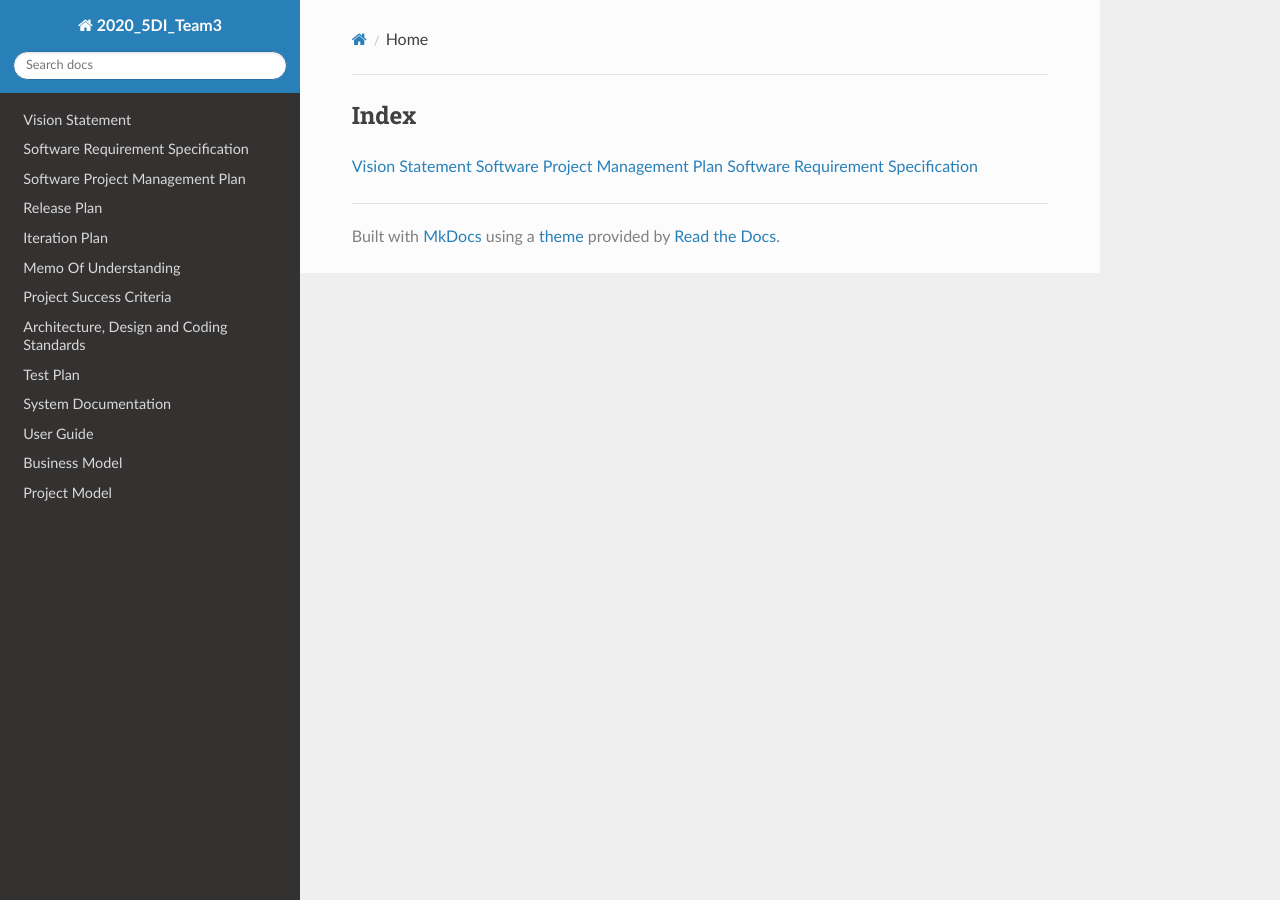
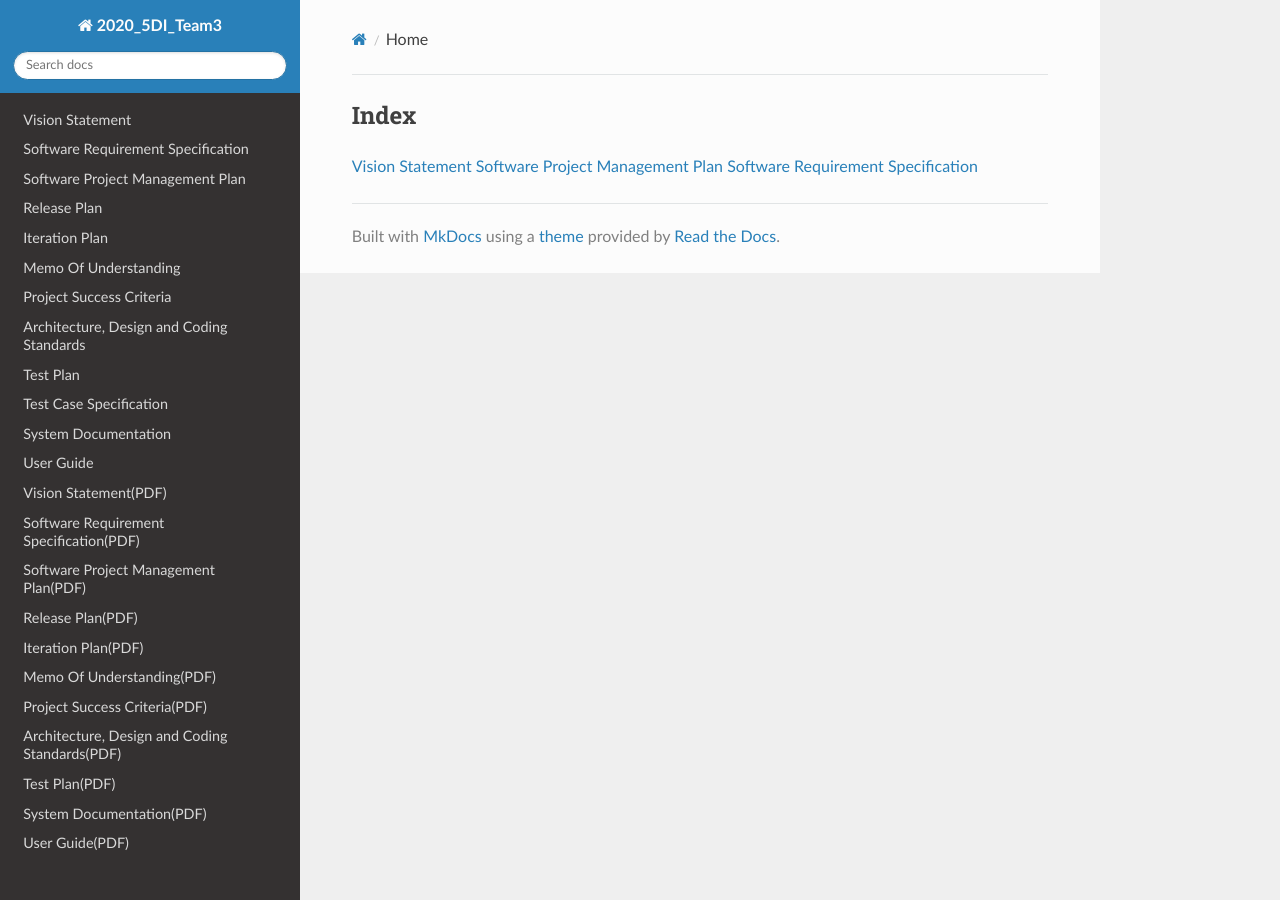
Before and after one commit to adrianvidrascu/anno2020_5di_team3, an MkDocs documentation site: the page built from docs/index.md, in a window 1280 px wide. Built offline with MkDocs 1.6.1, drawn with Linux system fonts in a browser that asks for light colours; nearby versions of some CDN libraries.

Commit message:
Update mkdocs.yml

```diff
--- a/mkdocs.yml
+++ b/mkdocs.yml
@@ -9,8 +9,21 @@ nav:
     - 'Project Success Criteria': 'Project_Success_Criteria.md'
     - 'Architecture, Design and Coding Standards': 'Architecture_Design_and_Coding_Standards.md'
     - 'Test Plan': 'Test_Plan.md'
+    - 'Test Case Specification': 'Test_Case_Specification.md'
     - 'System Documentation': 'System_Documentation.md'
     - 'User Guide': 'User_Guide.md'
+    - 'Vision Statement(PDF)': 'Vision Statement.pdf'
+    - 'Software Requirement Specification(PDF)': 'Software Requirement Specification.pdf'
+    - 'Software Project Management Plan(PDF)': 'Software Project Management Plan.pdf'
+    - 'Release Plan(PDF)': 'Release Plan.pdf'
+    - 'Iteration Plan(PDF)': 'Iteration Plan.pdf'
+    - 'Memo Of Understanding(PDF)': 'Memo_of_understanding.pdf'
+    - 'Project Success Criteria(PDF)': 'Success Criteria for SF - Agricolture Projects.pdf'
+    - 'Architecture, Design and Coding Standards(PDF)': 'Architecture and design.pdf'
+    - 'Test Plan(PDF)': 'Test Plan.pdf'
+    - 'System Documentation(PDF)': 'System_Documentation.pdf'
+    - 'User Guide(PDF)': 'User_Guide.pdf'
+    - 'Test Case Specification(PDF)': 'Test_Case_Specification.pdf'
     - 'Business Model': 'business_model.pdf'
     - 'Project Model': 'Project_Mode.pdf'
 
```
